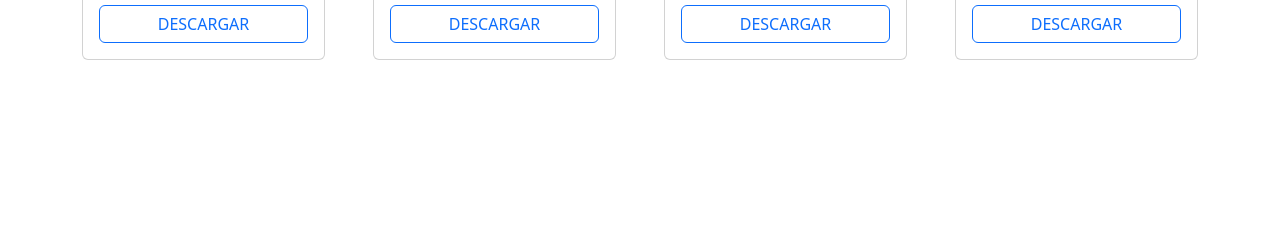
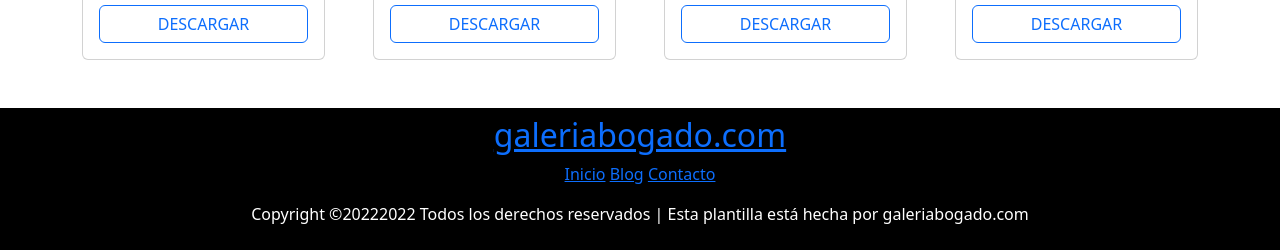
Before and after one commit to gbogado92/galeriaBogado, a plain HTML site: page index.html in a window 1280 px wide. Shown: the part 1129-1379 px from the top of the page. Before the commit the page ends 1189 px from the top, so only its background shows below. Drawn offline with nearby package versions, Linux system fonts and the light colour scheme.

Commit message:
Agregué footer al index.html

```diff
--- a/index.html
+++ b/index.html
@@ -126,6 +126,27 @@
         </section>
     </main>
 
+    <footer class="text-center bg-black text-white p-2 mt-5">
+        <div class="container">
+        <div class="row justify-content-center">
+        <div class="col-md-12 text-center">
+        <h2 class="footer-heading"><a href="#" class="logo">galeriabogado.com</a></h2>
+        <p class="menu">
+        <a href="#">Inicio</a>
+        <a href="#">Blog</a>
+        <a href="#">Contacto</a>
+        </p>
+        </div>
+        </div>
+        <div class="col-md-12 text-center">
+        <p class="copyright">
+          Copyright ©20222022 Todos los derechos reservados | Esta plantilla está hecha por galeriabogado.com
+        </p>
+        </div>
+      </div>
+        </footer>
+
+
 
 </body>
 </html>
```
